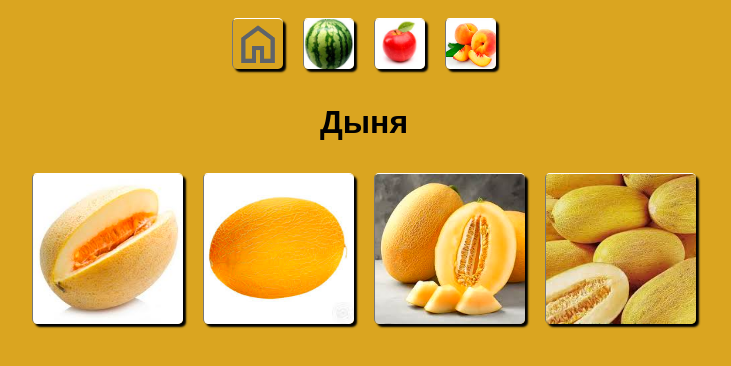
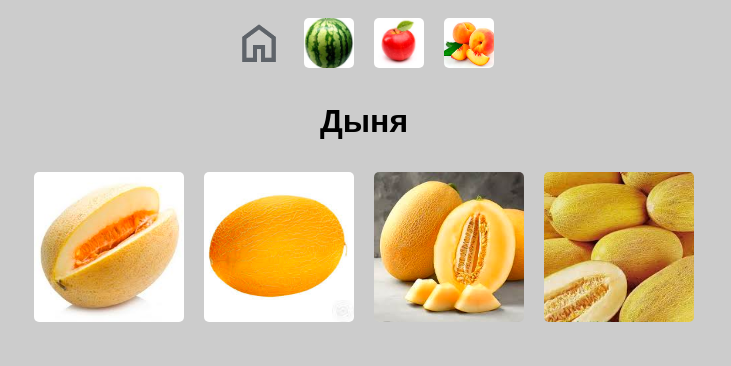
Before and after one commit to Sardor0485/Garden, a website: page public/dinya.html in a window 1280 px wide. Shown: the whole page, without its empty margins (276-1007 px from the left). Drawn offline with Linux system fonts and the light colour scheme.

Commit message:
vse norm

```diff
--- a/public/dinya.html
+++ b/public/dinya.html
@@ -27,7 +27,7 @@
 
 <style>
 body{
-background-color:goldenrod;
+background-color:#ccc;
 }
 
 
--- a/public/style.css
+++ b/public/style.css
@@ -19,9 +19,6 @@ body {
     object-fit: cover;
     margin: 10px;
     border-radius:5px;
-    box-shadow:3px 3px 2px #000;
-    border-top:solid 1px #fff;
-    border-left:solid 1px #777;
 
 }
 
```
Also changed, not shown: public/persik.html (+0 -1 lines).
